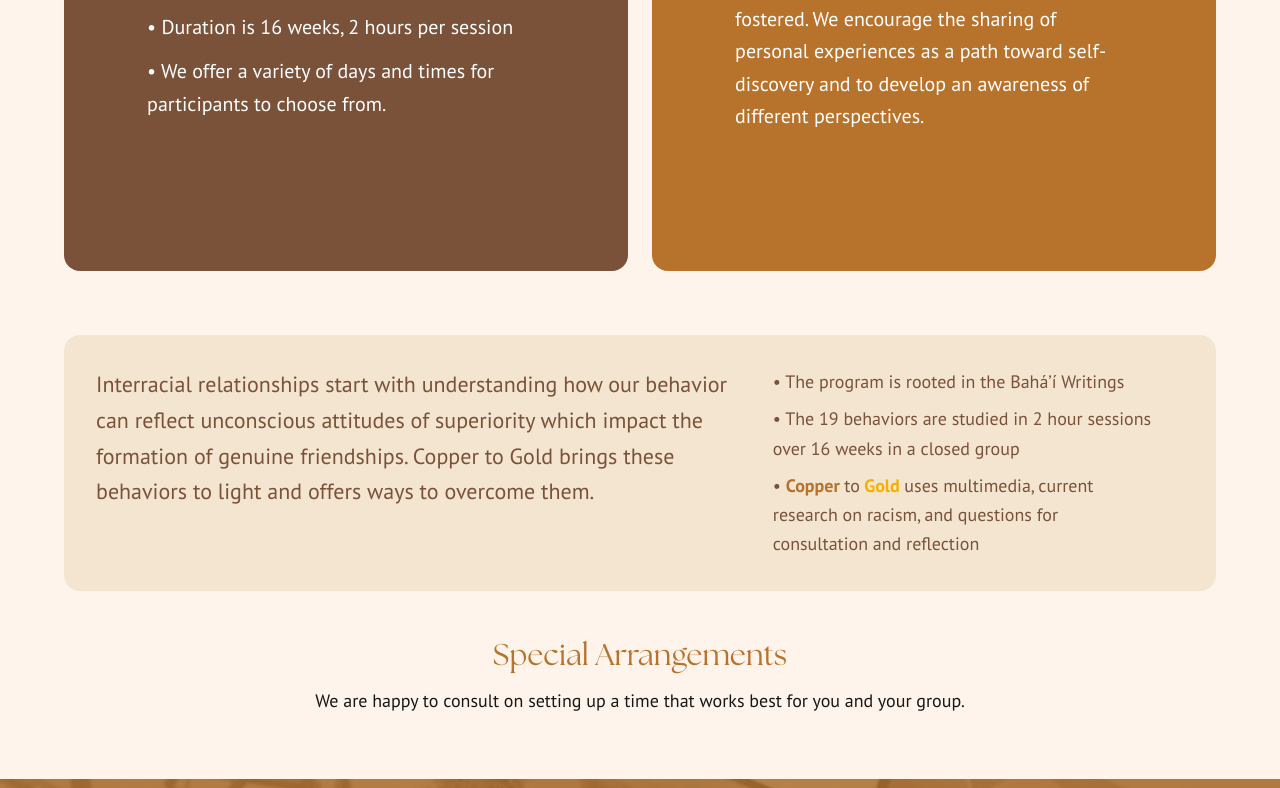
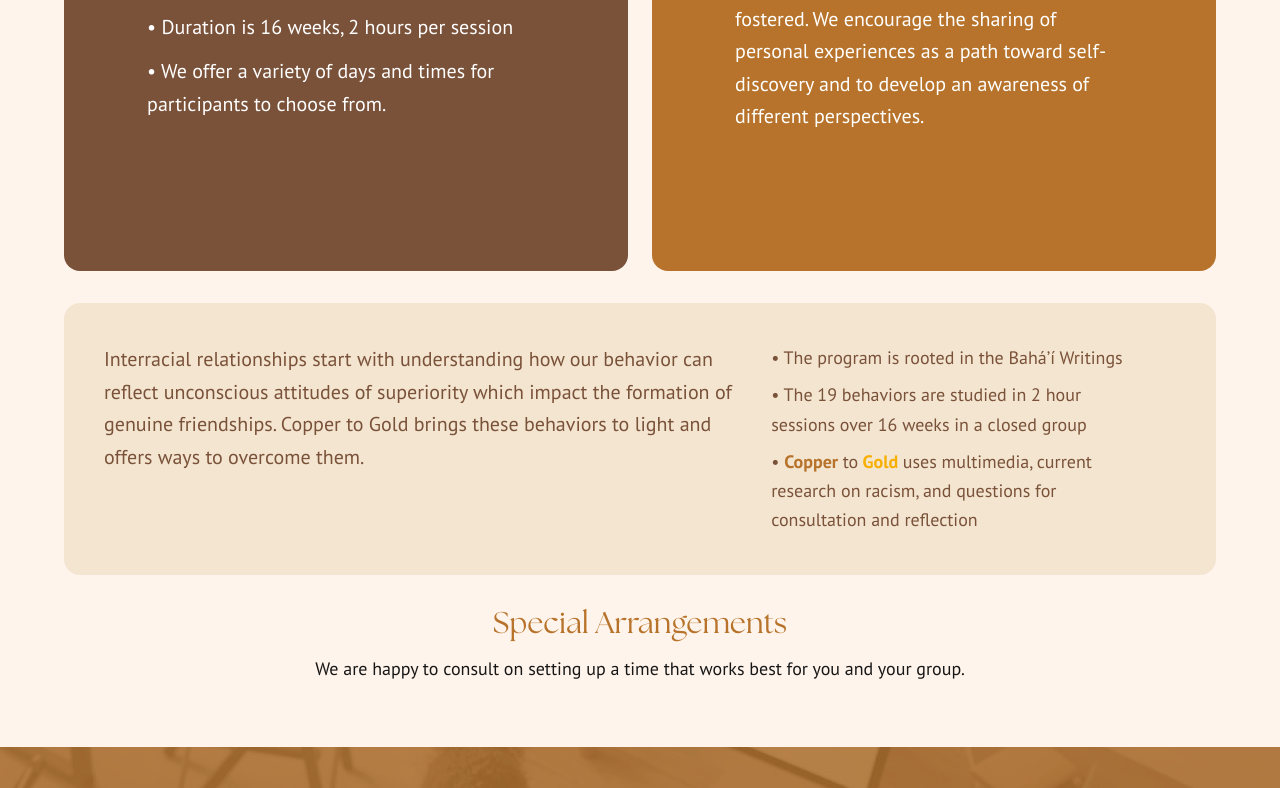
Before and after one commit to croftseli/CtG, a Next.js app: page /what-to-expect in a window 1280 px wide. Shown: the part 1250-2038 px from the top of the page. Built offline with nearby package versions, Linux system fonts and the light colour scheme.

Commit message:
Elizabeth feedback

```diff
--- a/src/app/what-to-expect/page.tsx
+++ b/src/app/what-to-expect/page.tsx
@@ -15,7 +15,7 @@
         </div>
 
         {/* Grid */}
-        <div className="grid grid-cols-1 md:grid-cols-2 gap-6 mb-16">
+        <div className="grid grid-cols-1 md:grid-cols-2 gap-6 mb-8">
 
           {/* Programming */}
           <div className="bg-[#F7B923] rounded-2xl text-[#7A5139] p-12 aspect-square flex flex-col justify-center">
@@ -54,9 +54,11 @@
           </div>
         </div>
 
+
+
           {/* Extra Info that was missing from design.*/}
-        <div className="bg-[#F3E5D0] text-[#7A5139] rounded-2xl p-8 mb-12 flex flex-col items-center gap-6 md:flex-row md:items-start">
-          <p className="text-base md:text-[22px] w-full md:w-[60%] text-center md:text-left leading-relaxed">
+        <div className="bg-[#F3E5D0] text-[#7A5139] rounded-2xl p-10 mb-8 flex flex-col items-center gap-6 md:flex-row md:items-start">
+          <p className="text-base md:text-[20px] w-full md:w-[60%] text-center md:text-left leading-relaxed">
             Interracial relationships start with understanding how our behavior can reflect unconscious attitudes of superiority which impact the formation of genuine friendships. Copper to Gold brings these behaviors to light and offers ways to overcome them.
           </p>
           <ul className="space-y-2 text-sm md:text-[18px] w-full md:w-[35%] text-center md:text-left leading-relaxed">
--- a/src/components/TeamGrid.tsx
+++ b/src/components/TeamGrid.tsx
@@ -39,7 +39,7 @@
       }}
     >
       <div className="max-w-7xl mx-auto">
-        <h2 className="text-white text-5xl font-serif text-center mb-12">
+        <h2 className="text-white text-5xl text-center mb-12" style={{ fontFamily: 'var(--font-the-seasons), serif' }}>
           {title}
         </h2>
 
@@ -72,7 +72,7 @@
                       className="w-full h-full object-cover"
                     />
                   </div>
-                  <p className="text-white text-xl font-serif">{member.name}</p>
+                  <p className="text-white text-xl" style={{ fontFamily: 'var(--font-the-seasons), serif' }}>{member.name}</p>
                 </div>
               ))}
             </div>
@@ -92,7 +92,7 @@
                         className="w-full h-full object-cover"
                       />
                     </div>
-                    <p className="text-white text-xl font-serif">{member.name}</p>
+                    <p className="text-white text-xl" style={{ fontFamily: 'var(--font-the-seasons), serif' }}>{member.name}</p>
                   </div>
                 ))}
               </div>
@@ -120,7 +120,7 @@
                       onClick={() => toggleBio(index)}
                       className="w-full flex justify-between items-center py-5 px-4 text-left hover:bg-[#B7732B]/5 transition-colors rounded-lg group"
                     >
-                      <span className="font-serif text-2xl text-[#4A3B32] group-hover:text-[#B7732B] transition-colors">
+                      <span className="text-2xl text-[#4A3B32] group-hover:text-[#B7732B] transition-colors" style={{ fontFamily: 'var(--font-the-seasons), serif' }}>
                         {member.name}
                       </span>
 
```
